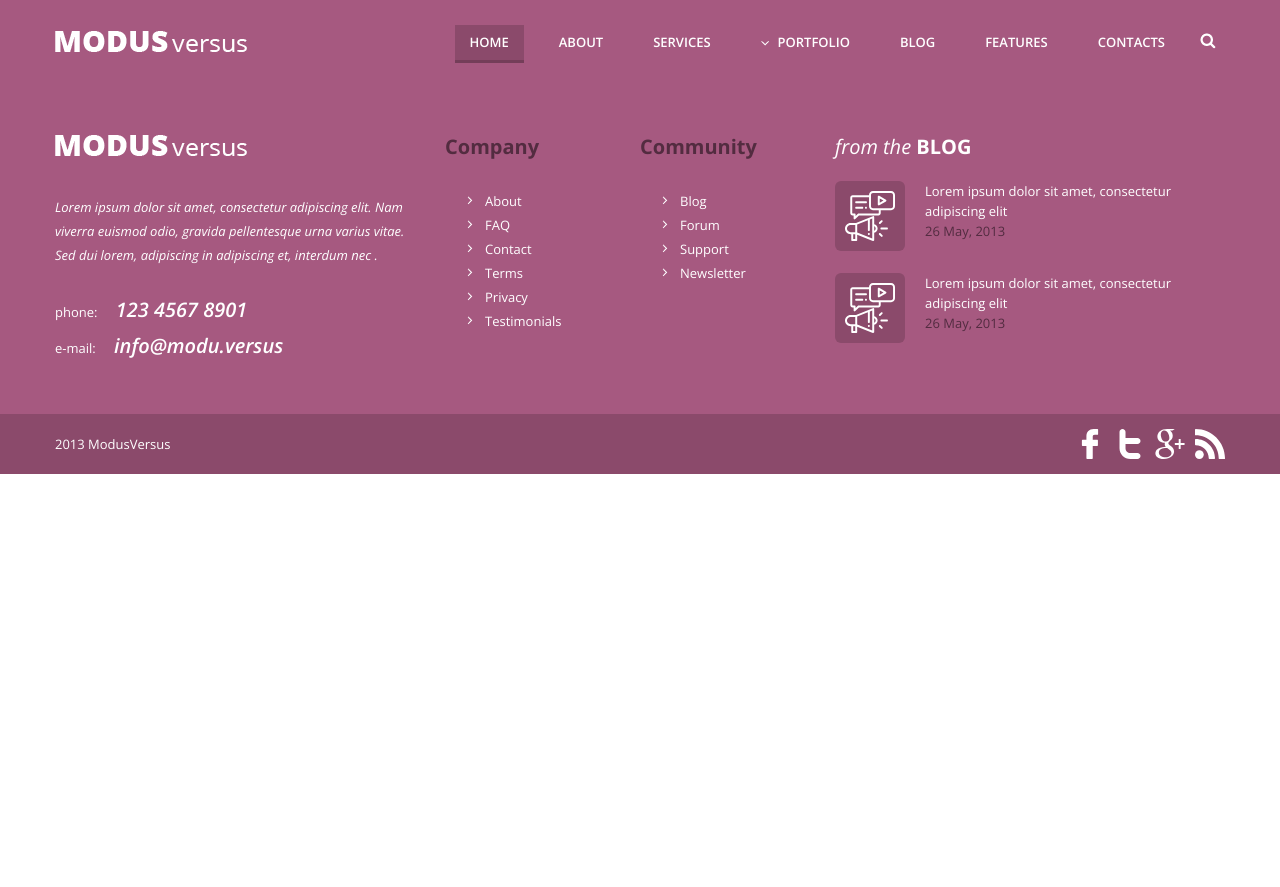
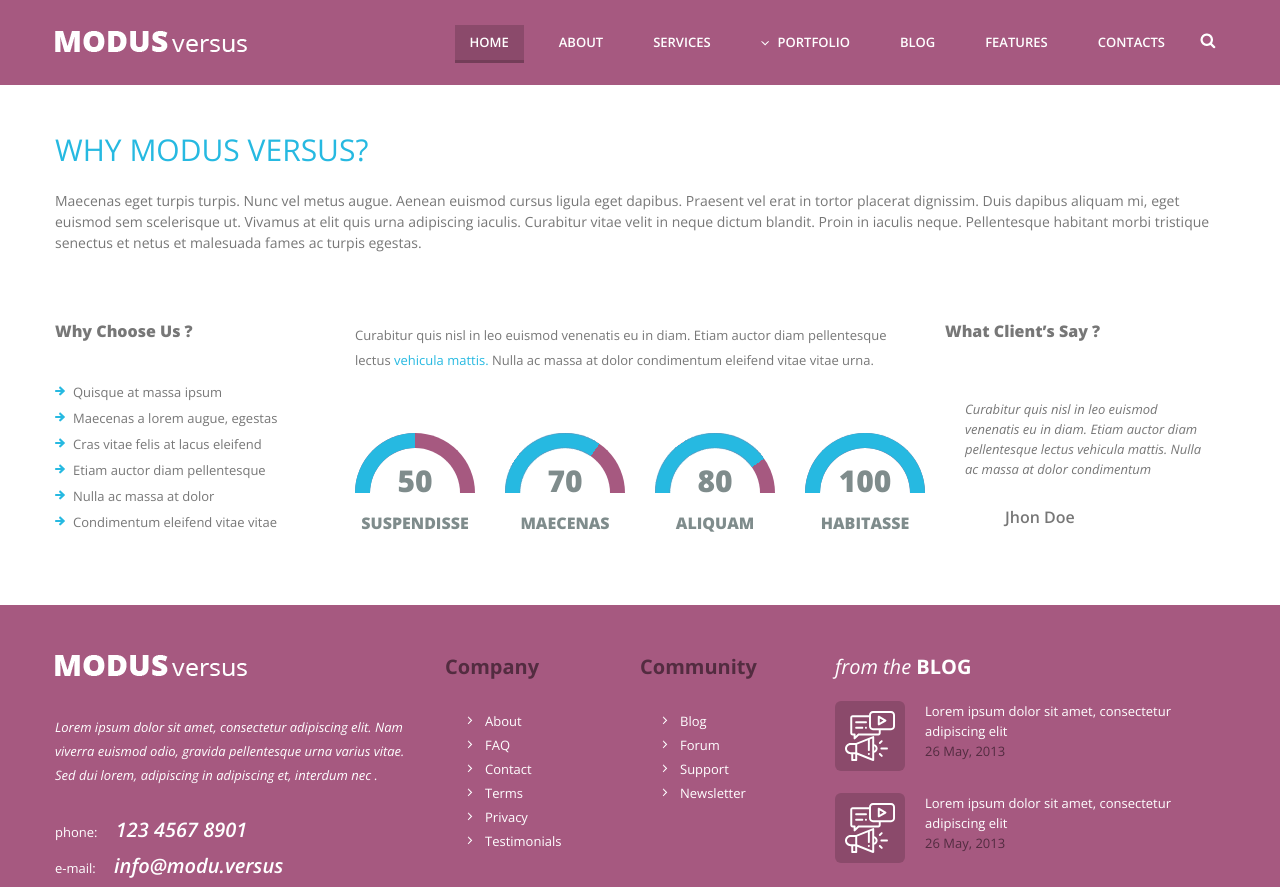
Before and after one commit to Tiutiunnyk-Liliia/modus-versus, a website: page app/about.html in a window 1280 px wide. Shown: the top 887 px of the page. Before the commit the page ends 800 px from the top, so only its background shows below. Drawn offline with nearby package versions, Linux system fonts and the light colour scheme.

Commit message:
Developing section "about-info" at the "about" page is done

```diff
--- a/app/about.html
+++ b/app/about.html
@@ -44,6 +44,92 @@
         </div>
     </div>
 </header>
+
+
+<section class="about-info">
+    <div class="container">
+        <div class="about-info__inner">
+        <div class="about-info__title-box">
+            <h4 class="about-info__title">WHY MODUS VERSUS?</h4>
+            <div class="about-info__subtitle">
+                Maecenas eget turpis turpis. Nunc vel metus augue. Aenean euismod
+                cursus ligula eget dapibus. Praesent vel erat in tortor placerat
+                dignissim. Duis dapibus aliquam mi, eget euismod sem scelerisque ut.
+                Vivamus at elit quis urna adipiscing iaculis. Curabitur vitae velit in
+                neque dictum blandit. Proin in iaculis neque. Pellentesque habitant morbi
+                tristique senectus et netus et malesuada fames ac turpis egestas.
+            </div>
+        </div>
+
+        <div class="information-box__inner">
+            <div class="information-box__item information-box__item-choice">
+                <div class="choice__title">Why Choose Us ?</div>
+                <ul class="choice-list">
+                    <li class="choice-list__item">Quisque at massa ipsum</li>
+                    <li class="choice-list__item">Maecenas a lorem augue, egestas</li>
+                    <li class="choice-list__item">Cras vitae felis at lacus eleifend</li>
+                    <li class="choice-list__item">Etiam auctor diam pellentesque</li>
+                    <li class="choice-list__item">Nulla ac massa at dolor</li>
+                    <li class="choice-list__item">Condimentum eleifend vitae vitae</li>
+                </ul>
+
+            </div>
+            <div class="information-box__item information-box__item-number">
+                <div class="number__text">
+                    Curabitur quis nisl in leo euismod venenatis eu in diam.
+                    Etiam auctor diam pellentesque lectus <a href="#">vehicula mattis.</a>
+                    Nulla ac massa at dolor condimentum eleifend vitae vitae urna.
+                </div>
+                <div class="number-graph">
+                    <div class="number-graph__item">
+                        <ul class="counter counter-1">
+                            <li>
+                                <span></span>
+                            </li>
+                        </ul>
+                        <p class="number-graph__title">SUSPENDISSE </p>
+                    </div>
+                    <div class="number-graph__item">
+                        <ul class="counter counter-2">
+                            <li>
+                                <span></span>
+                            </li>
+                        </ul>
+                        <p class="number-graph__title">MAECENAS </p>
+                    </div>
+                    <div class="number-graph__item">
+                        <ul class="counter counter-3">
+                            <li>
+                                <span></span>
+                            </li>
+                        </ul>
+                        <p class="number-graph__title">ALIQUAM </p>
+                    </div>
+                    <div class="number-graph__item">
+                        <ul class="counter counter-4">
+                            <li>
+                                <span></span>
+                            </li>
+                        </ul>
+                        <p class="number-graph__title">HABITASSE </p>
+                    </div>
+                </div>
+            </div>
+            <div class="information-box__item information-box__item-clients">
+                <div class="clients__title">What Client’s Say ?</div>
+                <div class="clients__review">
+                    Curabitur quis nisl in leo euismod venenatis eu in diam.
+                    Etiam auctor diam pellentesque lectus vehicula mattis.
+                    Nulla ac massa at dolor condimentum
+                </div>
+                <div class="client__review-name">Jhon Doe</div>
+
+            </div>
+        </div>
+    </div>
+    </div>
+</section>
+
 
 <footer class="footer">
     <div class="footer-top">
--- a/app/scss/style.scss
+++ b/app/scss/style.scss
@@ -2,6 +2,7 @@
 @import "libs";
 @import "fonts";
 @import "global";
+@import "about";
 
 .header {
     background-color: $primary-color;
```
Also changed, not shown: app/css/stylemin.css.
